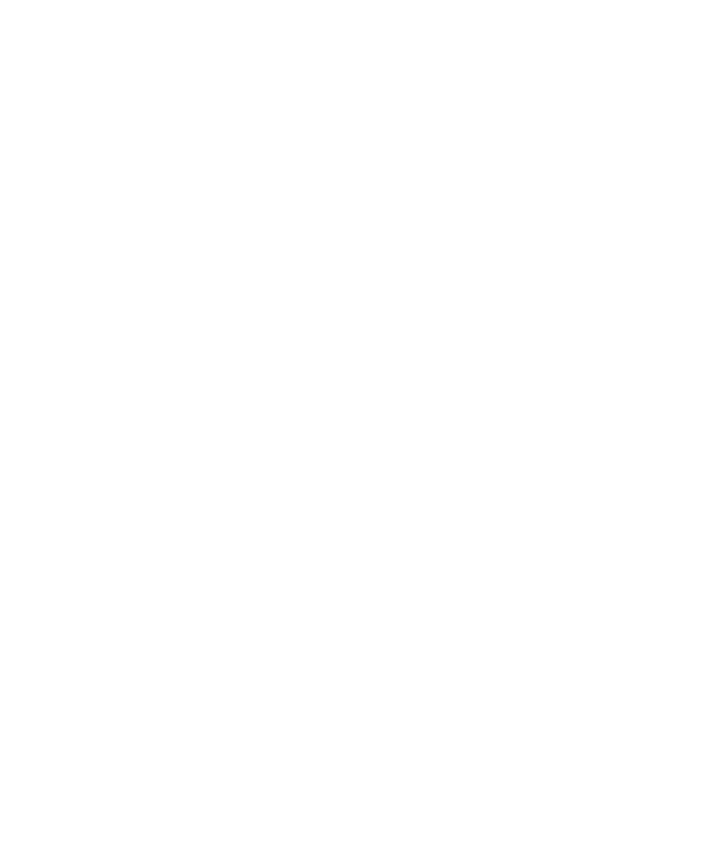
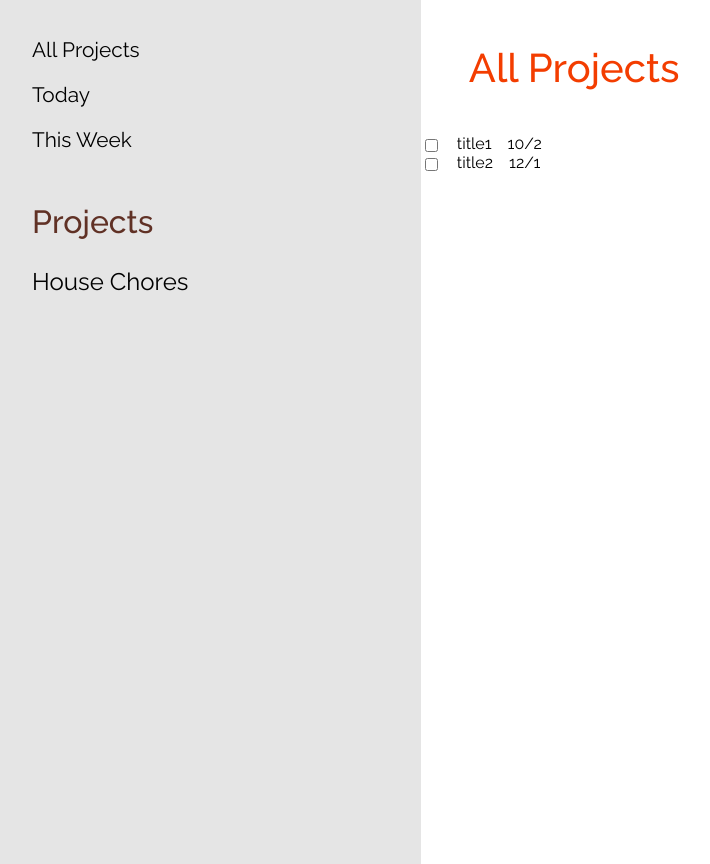
Before and after one commit to NontasBak/todo-list, a website built with webpack: page src/index.html in a window 1280 px wide. Shown: the whole page, without its empty margins (8-718 px from the left). Before the commit the page ends 800 px from the top, so only its background shows below. Built offline with nearby package versions, Linux system fonts and the light colour scheme; files whose address does not match are found by name.

Commit message:
Add initial page styling and functionality

```diff
--- /dev/null
+++ b/src/display.js
@@ -0,0 +1,57 @@
+import Storage from "./storage.js";
+
+class Display {
+    constructor() {
+        this.projectList = localStorage.getItem("projectList");
+    }
+
+    static updateSidebarProjects() {
+        let projectList = Storage.projectList();
+        const sidebarProjects = document.querySelector(".projectList");
+        sidebarProjects.innerHTML = "";
+
+        // console.log(projectList);
+        projectList.forEach((project) => {
+            let projectElement = document.createElement("li");
+            projectElement.textContent = project.name;
+
+            sidebarProjects.appendChild(projectElement);
+        });
+    }
+
+    static updateMainScreen(list = "All Projects") {
+        let todos = Storage.todos();
+        const todosDOM = document.querySelector(".todos");
+
+        // console.log(todos);
+        const listTitle = document.querySelector(".main > h3");
+        listTitle.textContent = list;
+
+        todos.forEach((todo) => {
+            let todoElement = document.createElement("li");
+            todoElement.classList.add("todo", "button-sidebar");
+
+
+            let checkbox = document.createElement("input");
+            checkbox.type = "checkbox";
+            checkbox.classList.add("completed");
+            checkbox.classList.add(`${todo.priority}`);
+
+            let title = document.createElement("p");
+            title.classList.add("title");
+            title.textContent = todo.title;
+
+            let dueDate = document.createElement("p");
+            dueDate.classList.add("dueDate");
+            dueDate.textContent = `${todo.dueDate.getDate()}/${todo.dueDate.getMonth() + 1}`;
+
+            todoElement.appendChild(checkbox);
+            todoElement.appendChild(title);
+            todoElement.appendChild(dueDate);
+
+            todosDOM.appendChild(todoElement);
+        });
+    }
+}
+
+export default Display;
--- a/src/index.html
+++ b/src/index.html
@@ -4,6 +4,29 @@
         <meta charset="UTF-8" />
         <meta name="viewport" content="width=device-width, initial-scale=1.0" />
         <title>Todo List</title>
+        <link rel="stylesheet" href="styles.css" />
+        <link rel="preconnect" href="https://fonts.googleapis.com" />
+        <link rel="preconnect" href="https://fonts.gstatic.com" crossorigin />
+        <link
+            href="https://fonts.googleapis.com/css2?family=Raleway:ital,wght@0,100..900;1,100..900&display=swap"
+            rel="stylesheet"
+        />
     </head>
-    <body></body>
+    <body>
+        <div class="sidebar">
+            <ul class="container">
+                <li class="button-sidebar">All Projects</li>
+                <li class="button-sidebar">Today</li>
+                <li class="button-sidebar">This Week</li>
+            </ul>
+            <div class="projects">
+                <h5>Projects</h5>
+                <ul class="projectList"></ul>
+            </div>
+        </div>
+        <div class="main">
+            <h3>All Projects</h3>
+            <ul class="todos"></ul>
+        </div>
+    </body>
 </html>
--- a/src/index.js
+++ b/src/index.js
@@ -1,9 +1,26 @@
+import "./reset.css";
 import "./style.css";
 import Todo from "./todo.js";
 import Project from "./project.js";
+import Storage from "./storage.js";
+import Display from "./display.js";
 // import date from "date-fns";
 
-let todo1 = new Todo("title1", "desc1", new Date(1999, 1 , 10), "LOW");
-let todo2 = new Todo("title2", "desc2", new Date(1999, 0 , 12), "MEDIUM");
+if (!localStorage.getItem("projectList")) {
+    let todo1 = new Todo("title1", "desc1", new Date(1999, 1, 10), "LOW");
+    let todo2 = new Todo("title2", "desc2", new Date(1999, 0, 12), "MEDIUM");
+    let project = new Project("House Chores", [todo1]);
 
-let defaultProject = new Project("default", [todo1, todo2]);
+    Storage.populate([project], [todo1, todo2]);
+} else {
+    let projectList = Storage.projectList();
+    let todos = Storage.todos();
+
+    // console.log(todos);
+}
+
+
+
+Display.updateSidebarProjects();
+Display.updateMainScreen();
+// console.log(JSON.stringify(todo1));
--- /dev/null
+++ b/src/reset.css
@@ -0,0 +1,43 @@
+html, body, div, span, applet, object, iframe,
+h1, h2, h3, h4, h5, h6, p, blockquote, pre,
+a, abbr, acronym, address, big, cite, code,
+del, dfn, em, img, ins, kbd, q, s, samp,
+small, strike, strong, sub, sup, tt, var,
+b, u, i, center,
+dl, dt, dd, ol, ul, li,
+fieldset, form, label, legend,
+table, caption, tbody, tfoot, thead, tr, th, td,
+article, aside, canvas, details, embed,
+figure, figcaption, footer, header, hgroup,
+menu, nav, output, ruby, section, summary,
+time, mark, audio, video, button {
+	margin: 0;
+	padding: 0;
+	border: 0;
+	font-size: 100%;
+	font: inherit;
+	vertical-align: baseline;
+}
+/* HTML5 display-role reset for older browsers */
+article, aside, details, figcaption, figure,
+footer, header, hgroup, menu, nav, section {
+	display: block;
+}
+body {
+	line-height: 1;
+}
+ol, ul {
+	list-style: none;
+}
+blockquote, q {
+	quotes: none;
+}
+blockquote:before, blockquote:after,
+q:before, q:after {
+	content: '';
+	content: none;
+}
+table {
+	border-collapse: collapse;
+	border-spacing: 0;
+}
--- /dev/null
+++ b/src/storage.js
@@ -0,0 +1,28 @@
+import Todo from "./todo.js";
+
+class Storage {
+    static populate = (projectList, todos) => {
+        localStorage.setItem("projectList", JSON.stringify(projectList));
+        localStorage.setItem("todos", JSON.stringify(todos));
+    };
+
+    static projectList = () => {
+        return JSON.parse(localStorage.getItem("projectList"));
+    };
+
+    static todos = () => {
+        let todos = JSON.parse(localStorage.getItem("todos"));
+
+        todos = todos.map((todo) => {
+            return new Todo(
+                todo.title,
+                todo.description,
+                new Date(todo._dueDate),
+                todo._priority
+            );
+        });
+        return todos;
+    };
+}
+
+export default Storage;
--- a/src/style.css
+++ b/src/style.css
@@ -0,0 +1,94 @@
+body {
+    font-family: "Raleway", sans-serif;
+    font-optical-sizing: auto;
+    font-weight: 400;
+    font-style: normal;
+
+    display: flex;
+}
+
+/*
+ *  SIDEBAR
+*/
+
+.sidebar {
+    width: 30vw;
+    height: 100vh;
+    background-color: rgb(229, 229, 229);
+
+    display: flex;
+    flex-direction: column;
+    gap: 3rem;
+
+    padding: 2rem;
+}
+
+.sidebar .container {
+    font-size: 1.3rem;
+
+    display: flex;
+    flex-direction: column;
+    gap: 0.5rem;
+}
+
+.sidebar .projects > h5 {
+    font-size: 2rem;
+    font-weight: 500;
+    color: rgb(96, 49, 37);
+    padding: 0 0.5rem;
+}
+
+.sidebar .projects {
+    display: flex;
+    flex-direction: column;
+    gap: 1.5rem;
+}
+
+.projectList {
+    display: flex;
+    flex-direction: column;
+    gap: 1rem;
+
+    font-size: 1.5rem;
+}
+
+/*
+ *  MAIN
+*/
+
+.main {
+    width: 70vw;
+    height: 100vh;
+}
+
+.main > h3 {
+    padding: 3rem;
+    font-size: 2.5rem;
+    color: rgb(243, 61, 0);
+    font-weight: 500;
+}
+
+.todo {
+    display: flex;
+    gap: 1rem;
+}
+
+.container li,
+.projectList {
+    padding: 0.5rem;
+}
+
+.container li:hover,
+.projectList:hover {
+    cursor: pointer;
+    background-color: rgb(201, 201, 201);
+    border-radius: 0.3rem;
+}
+
+.active {
+    background-color: rgb(201, 201, 201);
+}
+
+.active::before {
+    content: "→ ";
+}
--- a/src/todo.js
+++ b/src/todo.js
@@ -12,16 +12,20 @@ class Todo {
     }
 
     set priority(priority) {
-        if (
-            priority !== "LOW" &&
-            priority !== "MEDIUM" &&
-            priority !== "HIGH"
-        ) {
-            console.error("Invalid priority");
-            return;
-        }
+        // if (
+        //     priority !== "LOW" &&
+        //     priority !== "MEDIUM" &&
+        //     priority !== "HIGH"
+        // ) {
+        //     console.error("Invalid priority");
+        //     return;
+        // }
 
         this._priority = priority;
+    }
+
+    get priority() {
+        return this._priority;
     }
 
     set dueDate(dueDate) {
@@ -32,6 +36,10 @@ class Todo {
 
         this._dueDate = dueDate;
     }
+
+    get dueDate() {
+        return this._dueDate;
+    }
 }
 
 export default Todo;
```
